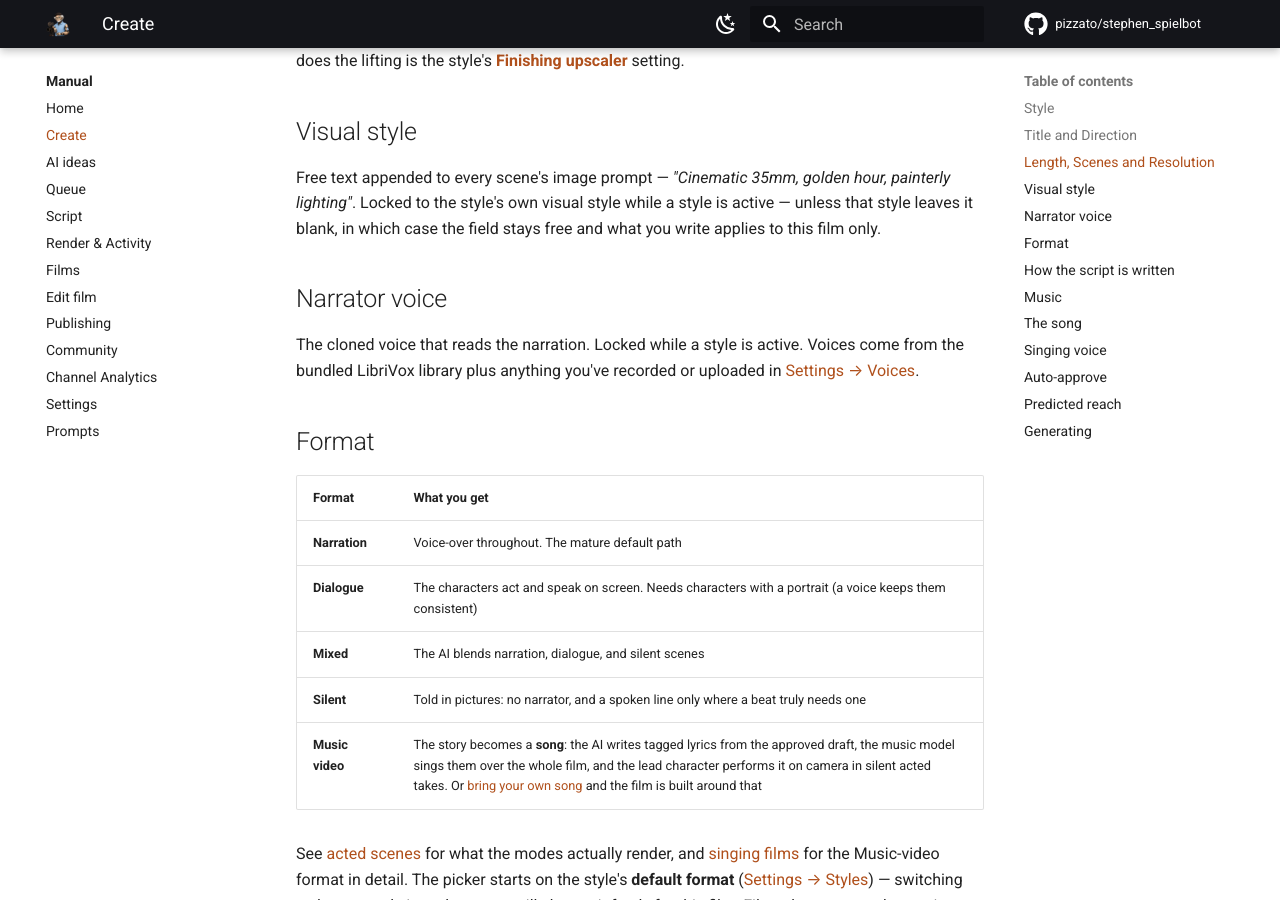
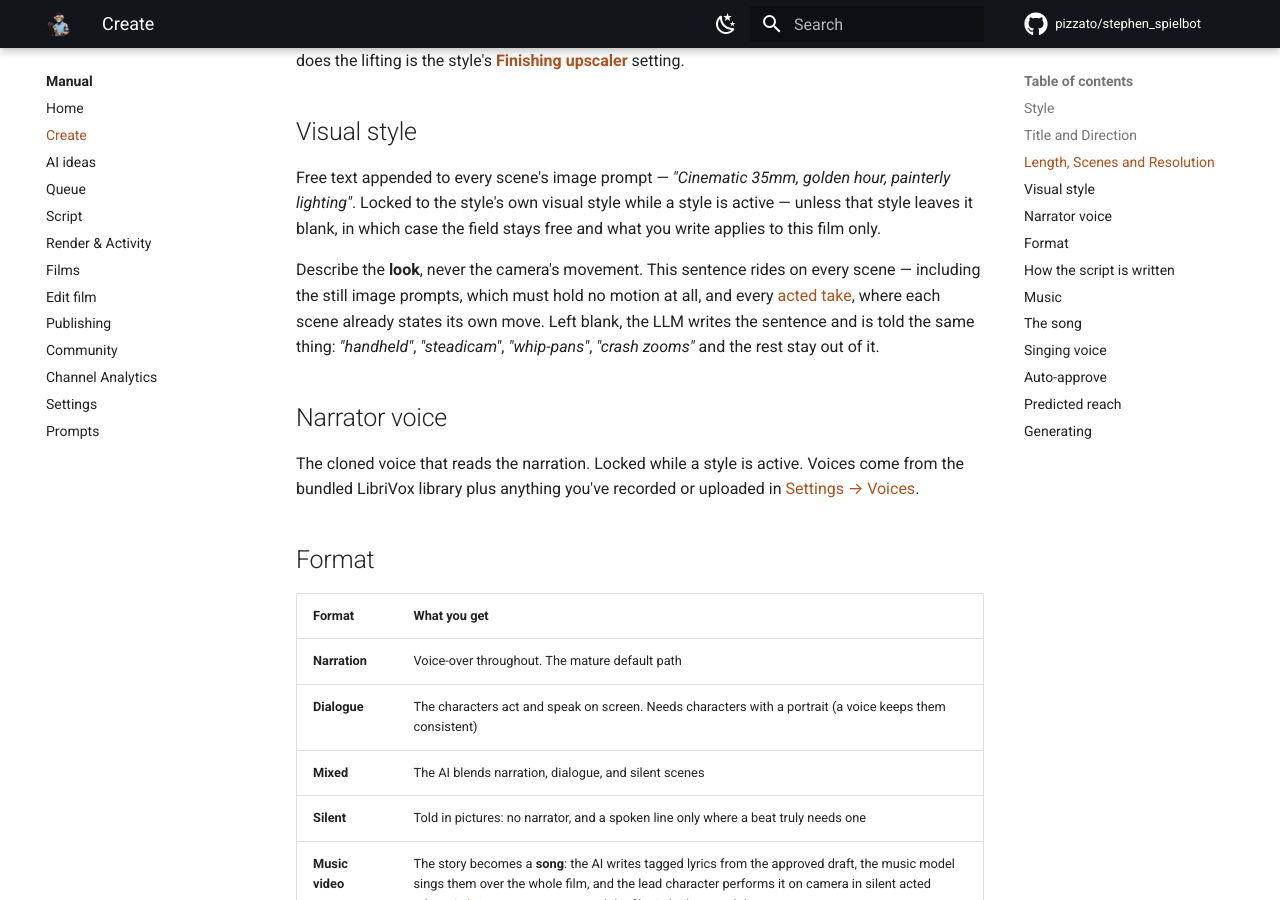
Before and after one commit to pizzato/stephen_spielbot, an MkDocs documentation site: the page built from docs/manual/create.md, in a window 1280 px wide and 900 px high, scrolled down 1518 px. Built offline with MkDocs 1.6.1 and Material for MkDocs 9.7.7, drawn with Linux system fonts in a browser that asks for light colours; comment, search, counter and statistics services are not loaded.

Commit message:
The style sentence stops directing the camera
The visual style sentence is prepended to every scene's IMAGE prompt — the one
prompt the same file insists must hold "NO motion, camera movement, or action
verbs" — and it rides in every acted take's [SCENE] block too. Yet the outline
prompts asked the LLM to include "camera style" in it, so it wrote "restless
handheld whip-pans and crash zooms", "kinetic steadicam and sharp push-ins",
"sensual slow pushes and handheld drift".

Camera movement already has a field of its own: Motion direction, injected as
"MOTION DIRECTION — apply to EVERY scene's video_prompt". So the three style
instructions now ask for the lens and framing LOOK and refuse movement words
outright. Nothing is lost — the dedicated motion field is untouched, and each
scene still states its own move.

The acted takes' camera fallback also stops asking for a "slight handheld
drift". Measured across 120 sung clips, the 4-step turbo reference engines
already swing the frame ~40% of its width off the opening composition inside
the first two seconds; a default that invites drift is the last thing that
block should carry.

That engine behaviour is the larger term here and is NOT addressed: prompted
camera DIRECTION is currently ignored under the turbo LoRAs — scenes asking for
"gentle pan left" swing right anyway — so no amount of prompt text will fix it.
The turbo LoRA strength and step count need their own sweep.

Co-Authored-By: Claude Opus 5 <noreply@anthropic.com>

```diff
--- a/docs/manual/create.md
+++ b/docs/manual/create.md
@@ -69,6 +69,12 @@ Free text appended to every scene's image prompt — *"Cinematic 35mm, golden ho
 lighting"*. Locked to the style's own visual style while a style is active — unless that
 style leaves it blank, in which case the field stays free and what you write applies to
 this film only.
+
+Describe the **look**, never the camera's movement. This sentence rides on every scene —
+including the still image prompts, which must hold no motion at all, and every
+[acted take](../performance_films.md), where each scene already states its own move. Left
+blank, the LLM writes the sentence and is told the same thing: *"handheld"*, *"steadicam"*,
+*"whip-pans"*, *"crash zooms"* and the rest stay out of it.
 
 ## Narrator voice
 
--- a/prompts.yaml
+++ b/prompts.yaml
@@ -21,7 +21,7 @@ script_claude_initial:
 
     Output ONLY a JSON object with exactly four keys:
 
-    "style": A 15-30 word visual style sentence applied consistently across ALL scenes. This will be PREPENDED to every image prompt, so write it as a complete descriptive phrase that sets the visual tone. Include: camera style, color grade, lighting quality, film stock or rendering style. Example: "Cinematic 35mm film, warm desaturated golden tones, shallow depth of field, photorealistic documentary style"
+    "style": A 15-30 word visual style sentence applied consistently across ALL scenes. This will be PREPENDED to every image prompt, so write it as a complete descriptive phrase that sets the visual tone. Include: lens and framing look, color grade, lighting quality, film stock or rendering style. NEVER describe camera MOVEMENT — no handheld, steadicam, whip-pan, snap zoom, crash zoom, dolly, tracking, push-in or drift: this sentence rides on every scene, including the still image prompts, and each scene states its own move. Example: "Cinematic 35mm film, warm desaturated golden tones, shallow depth of field, photorealistic documentary style"
 
     "music": A 20-40 word description of the background music for the ENTIRE video. Reflect the emotional arc — tense moments need suspenseful music, triumphant moments need bold brass. Include: mood adjectives, tempo, key instruments, genre.
 
@@ -97,7 +97,7 @@ script_local_story:
 
     Output ONLY plain text using this exact format — no JSON, no markdown, no extra commentary:
 
-    STYLE: [15-30 word visual style phrase that will be prepended to every visual prompt. Camera style, color grade, lighting quality, film stock. Example: "Cinematic 35mm film, warm desaturated golden tones, shallow depth of field, slow motion, photorealistic documentary style"]
+    STYLE: [15-30 word visual style phrase that will be prepended to every visual prompt. Lens and framing look, color grade, lighting quality, film stock. NEVER describe camera MOVEMENT — no handheld, steadicam, whip-pan, snap zoom, crash zoom, dolly, tracking, push-in or drift: each scene states its own move. Example: "Cinematic 35mm film, warm desaturated golden tones, shallow depth of field, photorealistic documentary style"]
     MUSIC: [20-40 word music description: mood, tempo, key instruments, genre, emotional arc]
     CHARACTER_1_NAME: [ONLY if the video follows a recurring MAIN character — their name as used in narration, e.g. Julius Caesar. Omit this and the CHARACTER_* lines entirely for abstract topics with no recurring character.]
     CHARACTER_1_ALIASES: [comma-separated other names/epithets, or leave blank]
@@ -175,7 +175,7 @@ story_outline:
 
     Output ONLY a JSON object with exactly four keys:
 
-    "style": A 15-30 word visual style sentence applied consistently across ALL scenes. This will be PREPENDED to every image prompt, so write it as a complete descriptive phrase that sets the visual tone. Include: camera style, color grade, lighting quality, film stock or rendering style. Example: "Cinematic 35mm film, warm desaturated golden tones, shallow depth of field, photorealistic documentary style"
+    "style": A 15-30 word visual style sentence applied consistently across ALL scenes. This will be PREPENDED to every image prompt, so write it as a complete descriptive phrase that sets the visual tone. Include: lens and framing look, color grade, lighting quality, film stock or rendering style. NEVER describe camera MOVEMENT — no handheld, steadicam, whip-pan, snap zoom, crash zoom, dolly, tracking, push-in or drift: this sentence rides on every scene, including the still image prompts, and each scene states its own move. Example: "Cinematic 35mm film, warm desaturated golden tones, shallow depth of field, photorealistic documentary style"
 
     "music": A 20-40 word description of the background music for the ENTIRE video. Reflect the emotional arc — tense moments need suspenseful music, triumphant moments need bold brass. Include: mood adjectives, tempo, key instruments, genre.
 
```
Also changed, not shown: 2 other files.
